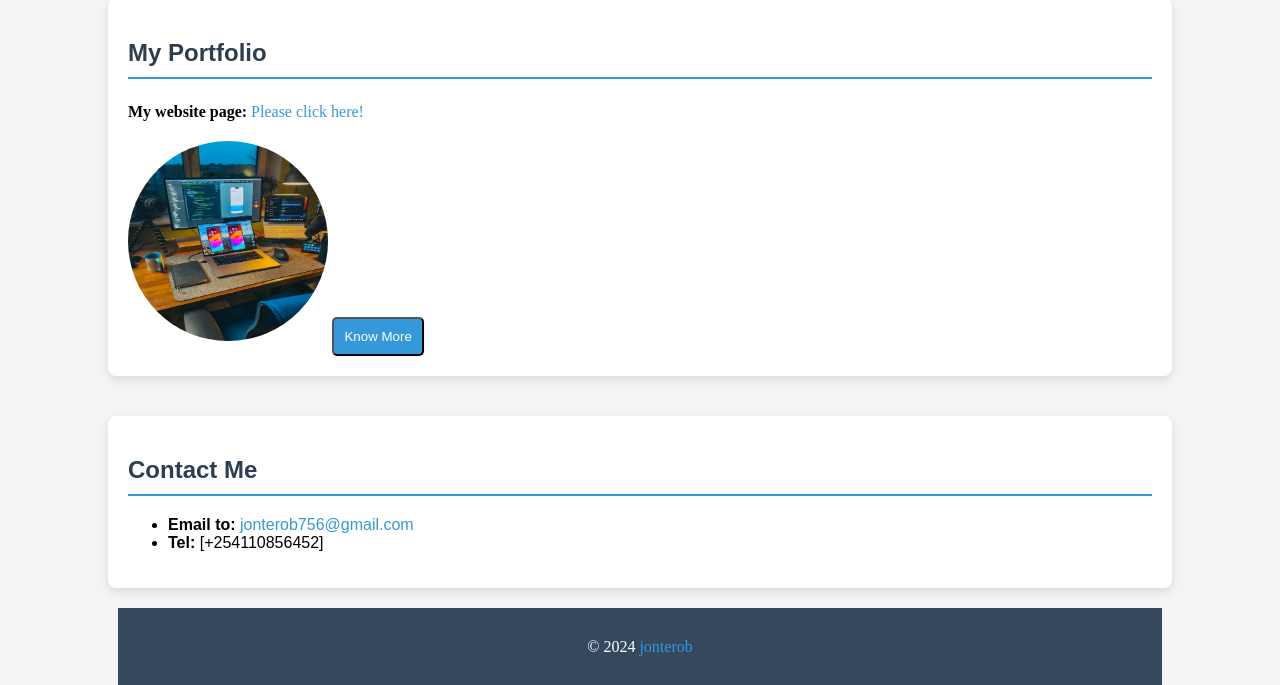
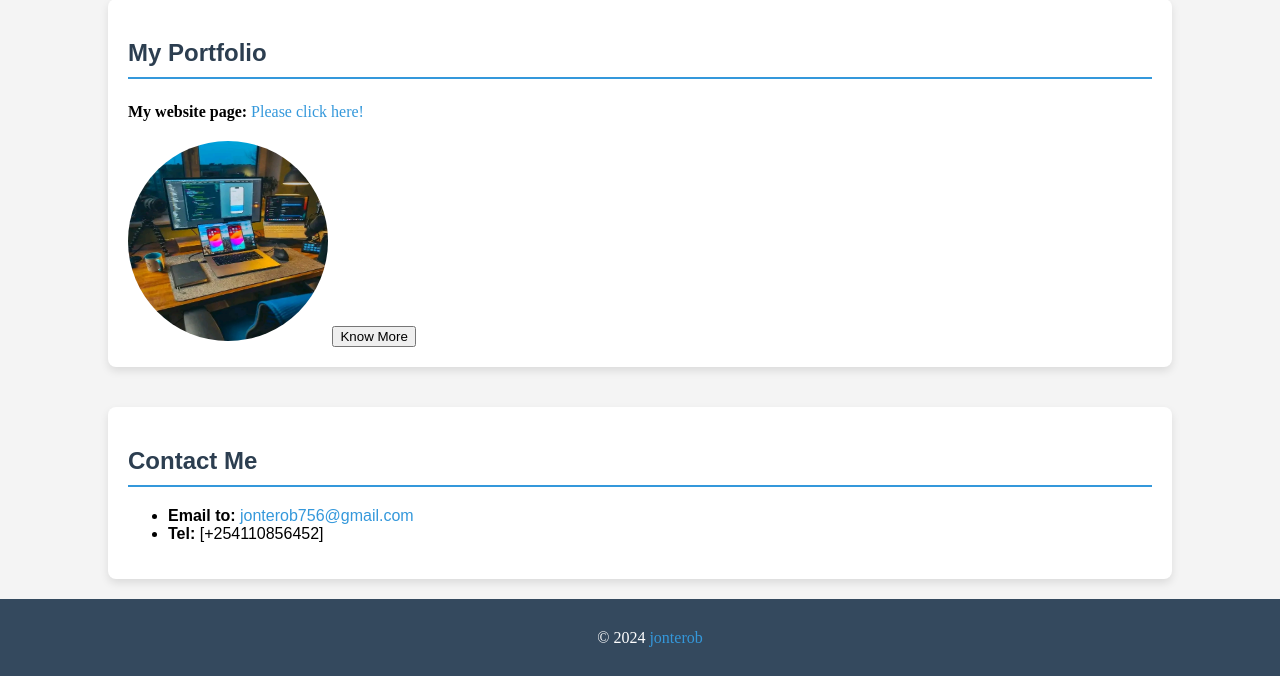
Before and after one commit to jonterob/Tech-John, a PHP site: page /john_njoroge_gitau_portfolio.html in a window 1280 px wide. Shown: the part 595-1280 px from the top of the page. Run offline with PHP 8.4, Linux system fonts and the light colour scheme.

Commit message:
Update career.css

```diff
--- a/career.css
+++ b/career.css
@@ -47,26 +47,9 @@ footer {
     padding: 10px;
     background-color: #34495e;
     color: white;
-    width: 80%;
+    width: 100%;
     margin: 0 auto;
 }
-#portfolioDesc {
-    display: none; /* Initially hide the description */
-    margin-top: 20px;
-}
-
-#showDescriptionBtn {
-    background-color: #3498db;
-    color: white;
-    padding: 10px;
-    border-radius: 5px;
-    cursor: pointer;
-}
-
-#showDescriptionBtn:hover {
-    background-color: #2980b9;
-}
-
 #scrollTopBtn {
     position: fixed;
     bottom: 20px;
```
